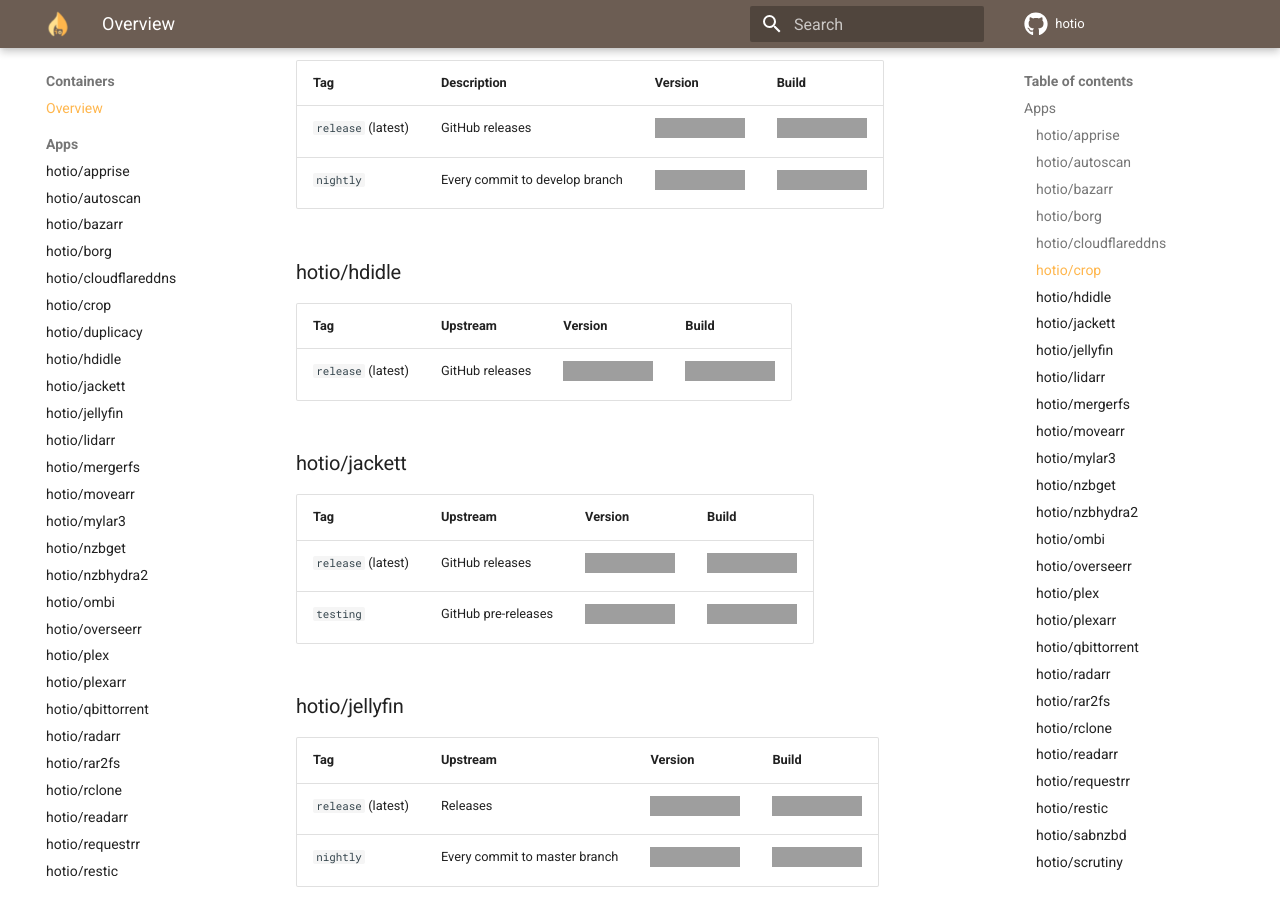
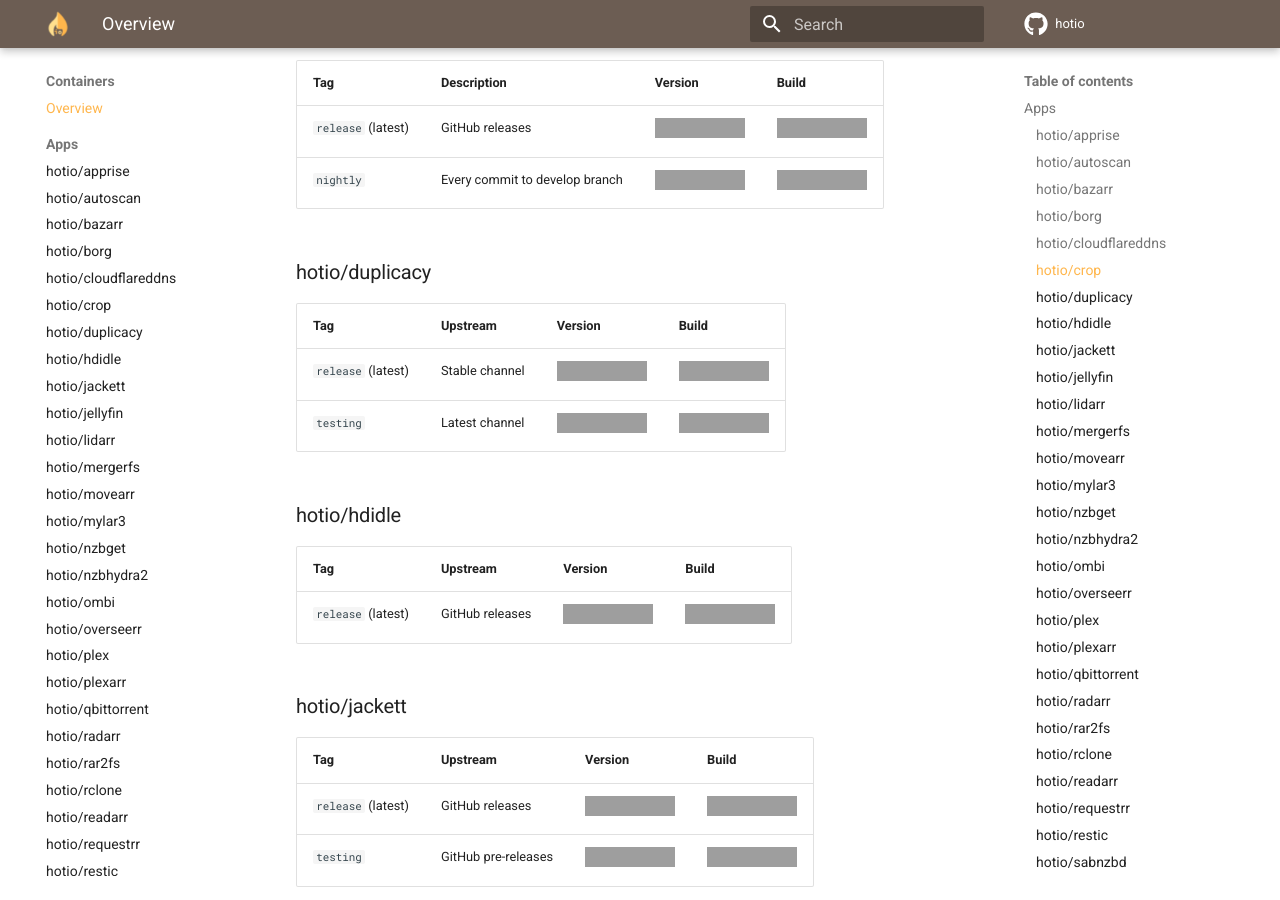
Before and after one commit to hotio/website, an MkDocs documentation site: the page built from docs/containers-overview.md, in a window 1280 px wide and 900 px high, scrolled down 1377 px. Built offline with MkDocs 1.6.1 and Material for MkDocs 9.7.7, drawn with Linux system fonts in a browser that asks for light colours; grey boxes are pictures that could not be loaded.

Commit message:
update overview

```diff
--- a/docs/containers-overview.md
+++ b/docs/containers-overview.md
@@ -39,6 +39,14 @@
 | -------------------|--------------------------------|---------|-------|
 | `release` (latest) | GitHub releases                | ![version](https://img.shields.io/badge/dynamic/json?color=f5f5f5&style=flat-square&label=&query=%24.version&url=https%3A%2F%2Fraw.githubusercontent.com%2Fhotio%2Fcrop%2Frelease%2FVERSION.json) | ![build](https://img.shields.io/github/workflow/status/hotio/crop/build/release?style=flat-square&label=) |
 | `nightly`          | Every commit to develop branch | ![version](https://img.shields.io/badge/dynamic/json?color=f5f5f5&style=flat-square&label=&query=%24.version&url=https%3A%2F%2Fraw.githubusercontent.com%2Fhotio%2Fcrop%2Fnightly%2FVERSION.json) | ![build](https://img.shields.io/github/workflow/status/hotio/crop/build/nightly?style=flat-square&label=) |
+
+### hotio/duplicacy
+
+
+| Tag                | Upstream       | Version | Build |
+| -------------------|----------------|---------|-------|
+| `release` (latest) | Stable channel | ![version](https://img.shields.io/badge/dynamic/json?color=f5f5f5&style=flat-square&label=&query=%24.version&url=https%3A%2F%2Fraw.githubusercontent.com%2Fhotio%2Fduplicacy%2Frelease%2FVERSION.json) | ![build](https://img.shields.io/github/workflow/status/hotio/duplicacy/build/release?style=flat-square&label=) |
+| `testing`          | Latest channel | ![version](https://img.shields.io/badge/dynamic/json?color=f5f5f5&style=flat-square&label=&query=%24.version&url=https%3A%2F%2Fraw.githubusercontent.com%2Fhotio%2Fduplicacy%2Ftesting%2FVERSION.json) | ![build](https://img.shields.io/github/workflow/status/hotio/duplicacy/build/testing?style=flat-square&label=) |
 
 ### hotio/hdidle
 
```
